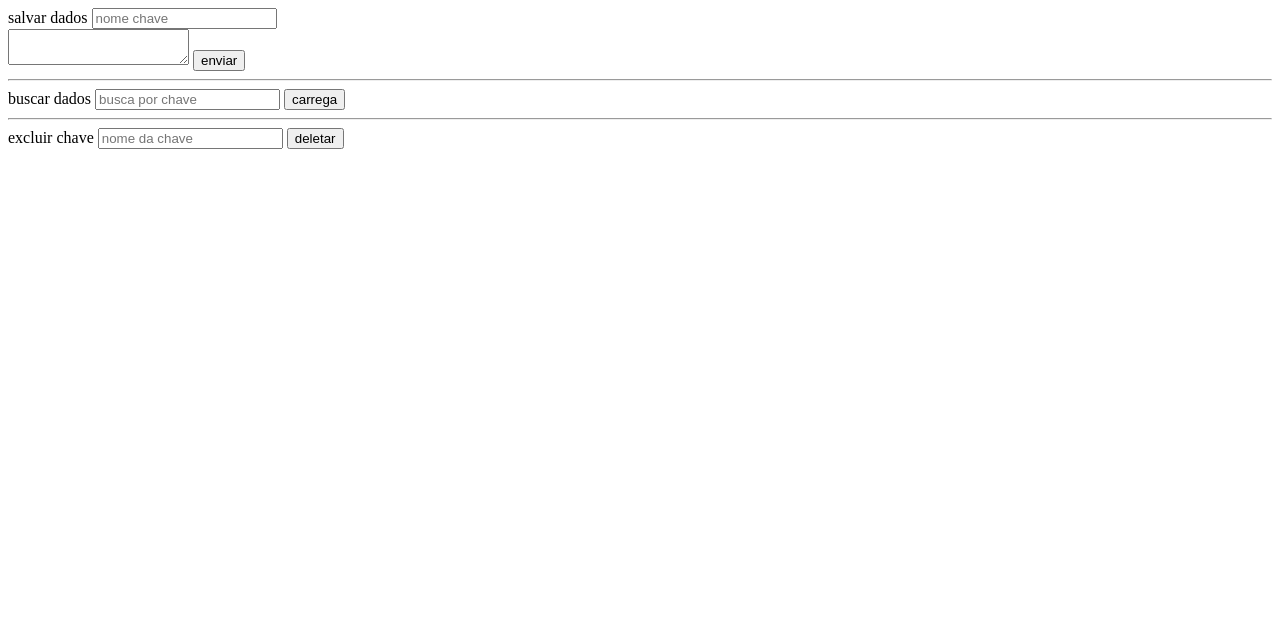
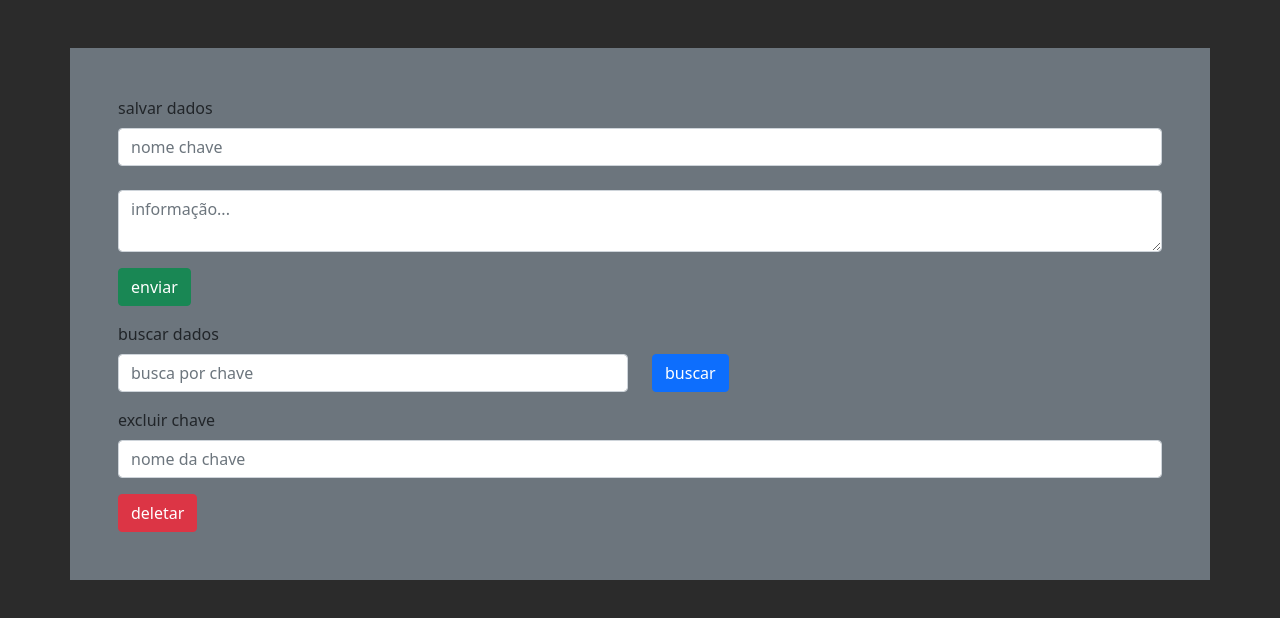
Before and after one commit to pacman2020/save-in-locastorage, a website: page index.html in a window 1280 px wide. Drawn offline with nearby package versions, Linux system fonts and the light colour scheme.

Commit message:
stylizing layouts

```diff
--- a/index.html
+++ b/index.html
@@ -4,25 +4,37 @@
     <meta charset="UTF-8">
     <meta http-equiv="X-UA-Compatible" content="IE=edge">
     <meta name="viewport" content="width=device-width, initial-scale=1.0">
+    <link href="https://cdn.jsdelivr.net/npm/bootstrap@5.0.2/dist/css/bootstrap.min.css" rel="stylesheet" integrity="sha384-EVSTQN3/azprG1Anm3QDgpJLIm9Nao0Yz1ztcQTwFspd3yD65VohhpuuCOmLASjC" crossorigin="anonymous">
     <title>Document</title>
 </head>
-<body>
-    <div class="container">
-        <label for="">salvar dados</label>
-        <input type="text" placeholder="nome chave" id="key_name" value=""><br>
-        <textarea id="content"  value="" ></textarea>
-        <button id="btn_send" type="button">enviar</button>
-        <br/>
-        <hr>
-        <label for="">buscar dados</label>
-        <input type="text" placeholder="busca por chave" id="key_find" value="">
-        <button id="btn_find" type="button">carrega</button>
-        <div class="infor" ></div>
-        <hr>
-        <label for="">excluir chave</label>
-        <input type="text" placeholder="nome da chave" id="key_find_del" value="">
-        <button id="btn_find_del" type="button">deletar</button>
+<body style="background-color: rgb(43, 43, 43);">
+    <div class="container mt-5 bg-secondary p-5">
+        <div>
+            <label  class="form-label">salvar dados</label>
+            <input class="form-control" type="text" placeholder="nome chave" id="key_name" value=""><br>
+            <textarea class="form-control" id="content"  value="" placeholder="informação..." ></textarea>
+            <button id="btn_send" class="btn btn-success mt-3" type="button">enviar</button>
+        </div>
+
+        <div class="row mt-3">
+            <label  class="form-label" >buscar dados</label>
+            <div class="col-6">
+                <input class="form-control" type="text" placeholder="busca por chave" id="key_find" value="">
+            </div>
+            <div class="col-6">
+                <button id="btn_find" class="btn btn-primary" type="button">buscar</button>
+            </div>
+            <div class="infor" ></div>
+        </div>
+
+        <div class="mt-3">
+            <label  class="form-label">excluir chave</label>
+            <input class="form-control" type="text" placeholder="nome da chave" id="key_find_del" value="">
+            <button id="btn_find_del" class="btn btn-danger mt-3" type="button">deletar</button>
+        </div>
+
     </div>
     <script src="./main.js"></script>
+    <script src="https://cdn.jsdelivr.net/npm/bootstrap@5.0.2/dist/js/bootstrap.bundle.min.js" integrity="sha384-MrcW6ZMFYlzcLA8Nl+NtUVF0sA7MsXsP1UyJoMp4YLEuNSfAP+JcXn/tWtIaxVXM" crossorigin="anonymous"></script>
 </body>
 </html>
```
